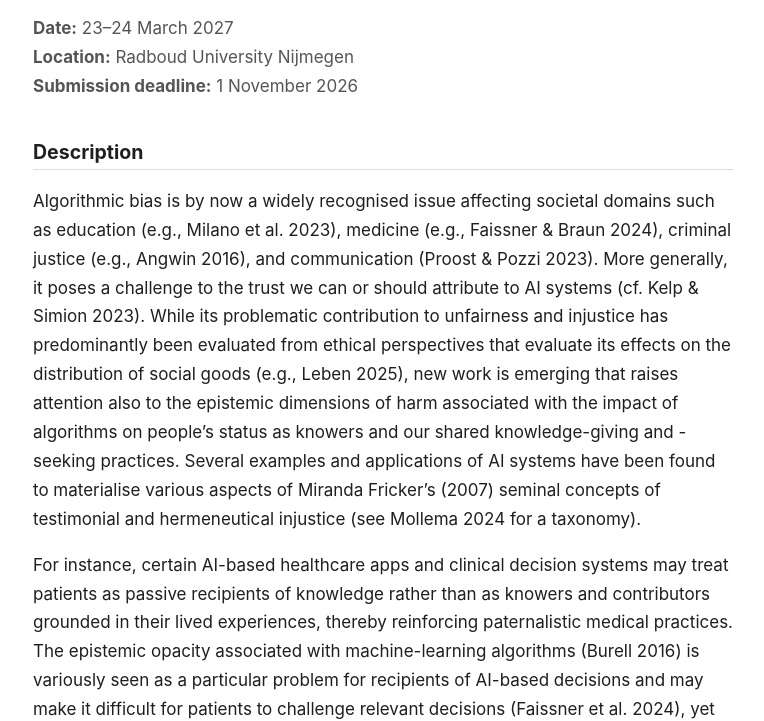
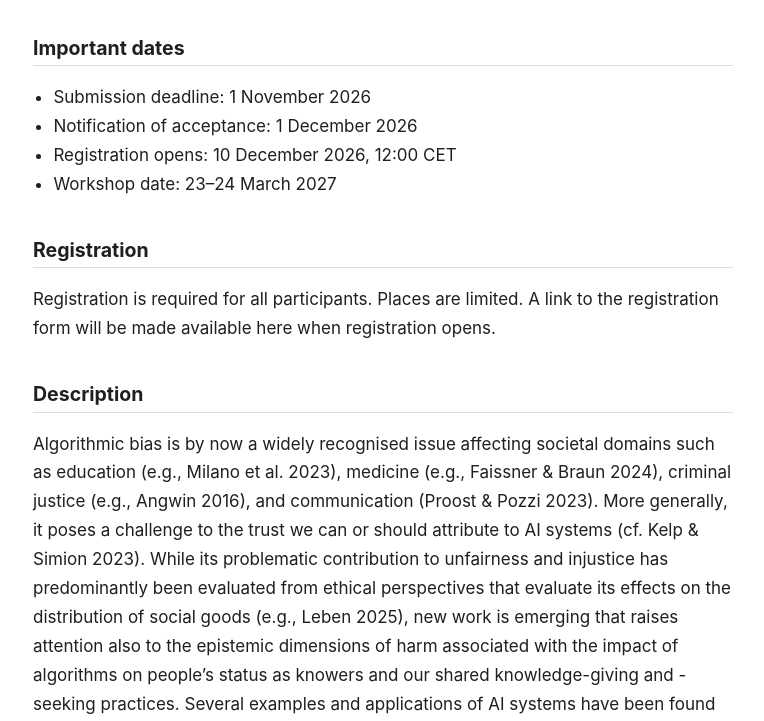
Before and after one commit to bobvantiel/epistemic-injustice-and-ai, a plain HTML site: page index.html in a window 1280 px wide. Shown: the part 82-803 px from the top of the page, without its empty margins (257-1021 px from the left). Drawn offline with Linux system fonts and the light colour scheme.

Commit message:
Update index.html

```diff
--- a/index.html
+++ b/index.html
@@ -73,10 +73,19 @@
 
 <h1>Workshop on Epistemic Injustice and AI</h1>
 
-<p class="meta">
-  <strong>Date:</strong> 23–24 March 2027<br>
-  <strong>Location:</strong> Radboud University Nijmegen<br>
-  <strong>Submission deadline:</strong> 1 November 2026
+<h2>Important dates</h2>
+<ul>
+  <li>Submission deadline: 1 November 2026</li>
+  <li>Notification of acceptance: 1 December 2026</li>
+  <li>Registration opens: 10 December 2026, 12:00 CET</li>
+  <li>Workshop date: 23–24 March 2027</li>
+</ul>
+
+<h2>Registration</h2>
+<p>
+ Registration is required for all participants. Places are limited.
+  A link to the registration form will be made available here when
+  registration opens.
 </p>
 
 <h2>Description</h2>
```
